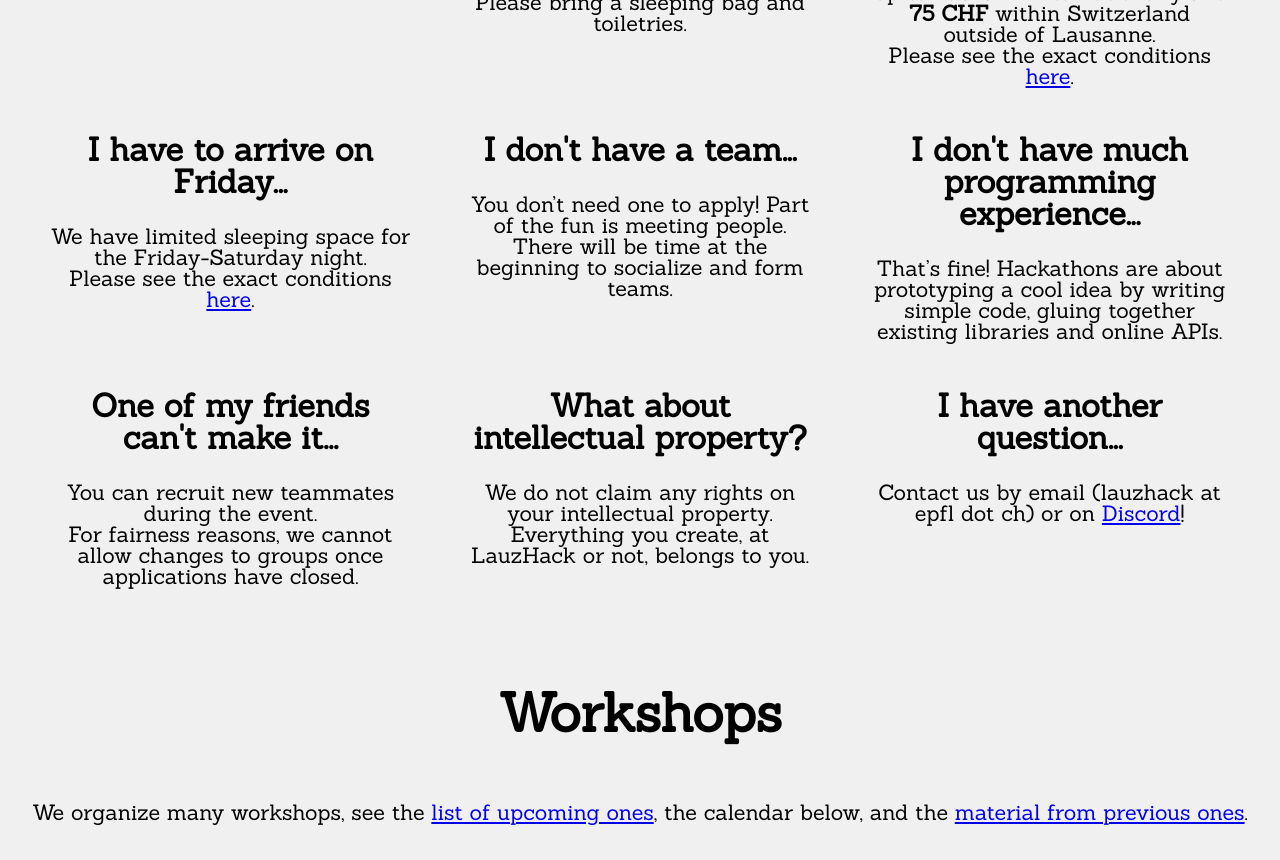
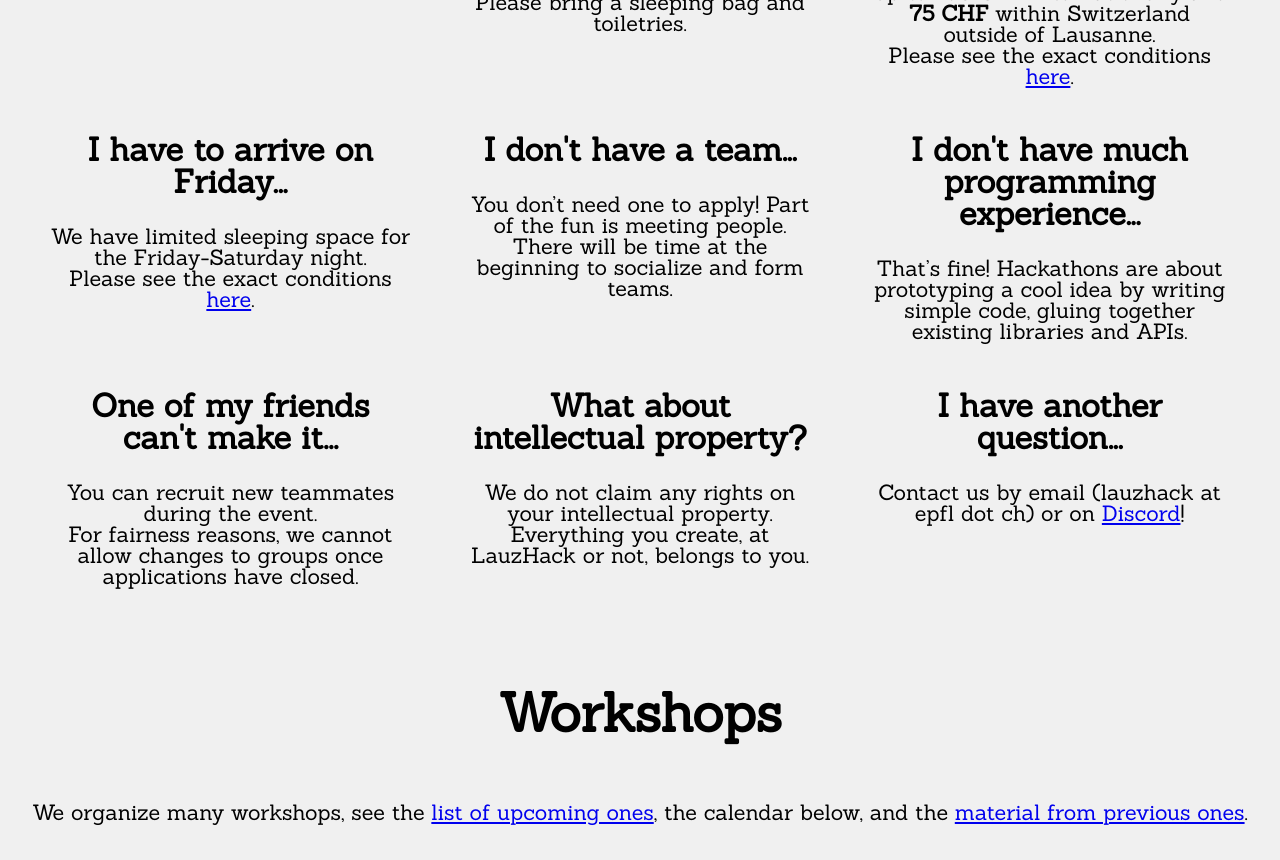
Before and after one commit to LauzHack/LauzHack.github.io, a Jekyll site: the page built from index.html, in a window 1280 px wide and 900 px high, scrolled down 2511 px, cut to the strip 0-860 px from the top of the window. Built offline with Jekyll 4.4.1, drawn with Linux system fonts in a browser that asks for light colours.

Commit message:
Hotfix 2

```diff
--- a/_data/faq.yml
+++ b/_data/faq.yml
@@ -47,7 +47,7 @@
 - q: I don't have much programming experience...
   a: |-
         That's fine! Hackathons are about prototyping a cool idea by writing simple code,
-        gluing together existing libraries and online APIs.
+        gluing together existing libraries and APIs.
 
 - q: One of my friends can't make it...
   a: |-
```
